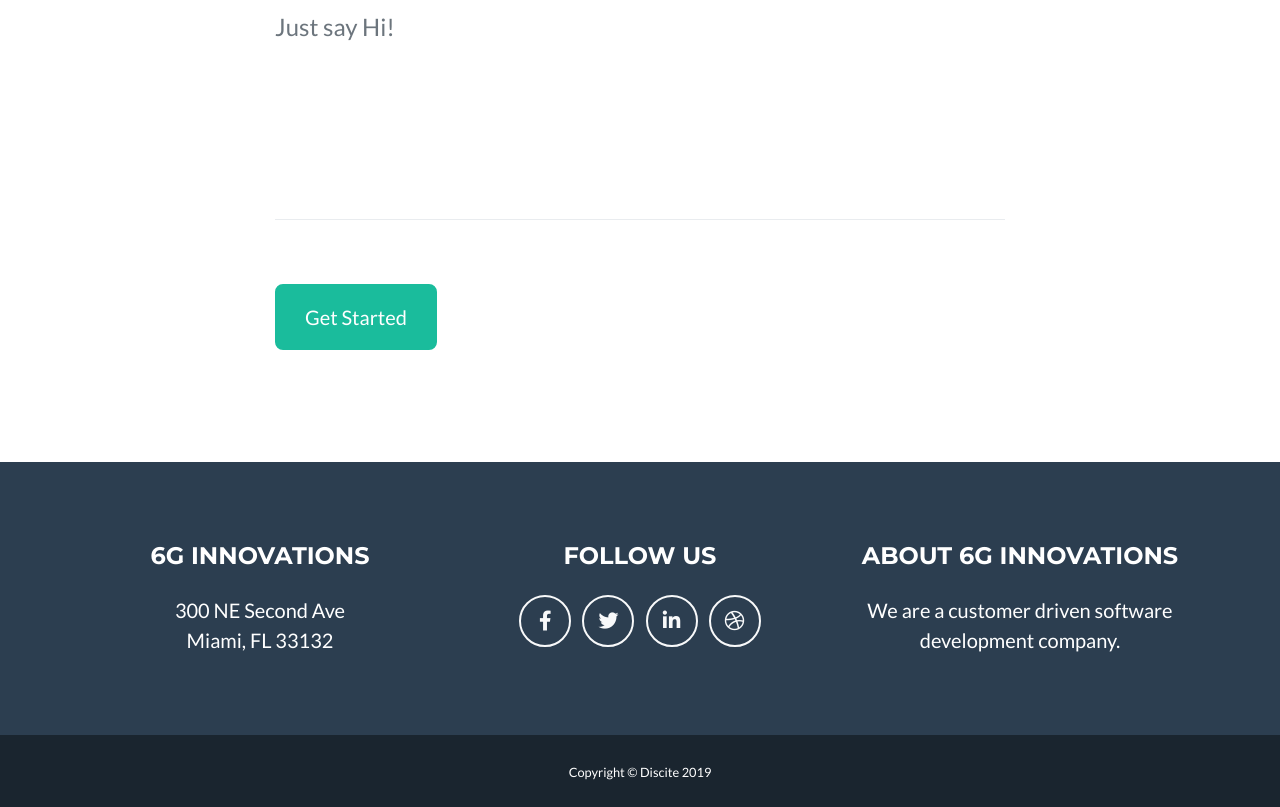
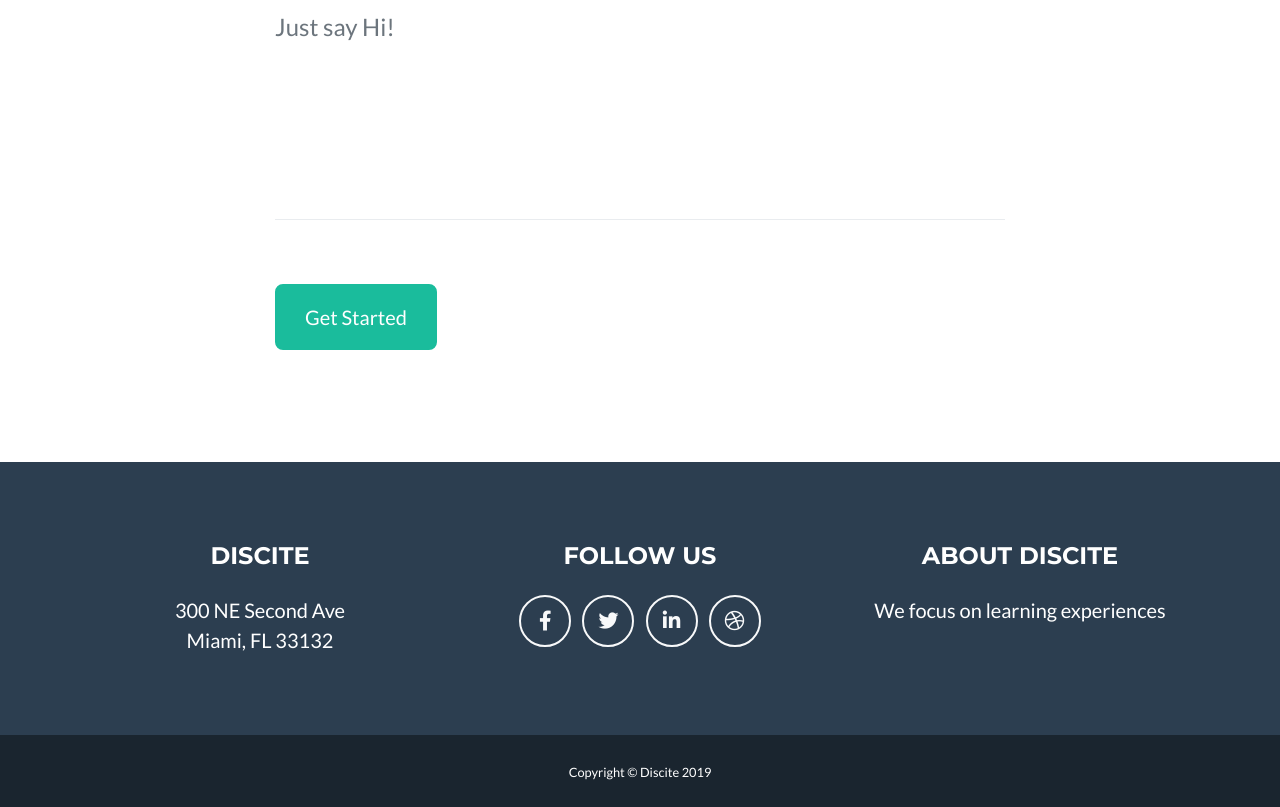
Before and after one commit to alexsaldana9/landingpage, a website with bundled scripts: page index.html in a window 1280 px wide. Shown: the part 2816-3623 px from the top of the page. Built offline with nearby package versions, Linux system fonts and the light colour scheme.

Commit message:
wording - about us section

```diff
--- a/index.html
+++ b/index.html
@@ -297,7 +297,7 @@
 
         <!-- Footer Location -->
         <div class="col-lg-4 mb-5 mb-lg-0">
-          <h4 class="text-uppercase mb-4">6G Innovations</h4>
+          <h4 class="text-uppercase mb-4">Discite</h4>
           <p class="lead mb-0">300 NE Second Ave
             <br>Miami, FL 33132</p>
         </div>
@@ -321,8 +321,8 @@
 
         <!-- Footer About Text -->
         <div class="col-lg-4">
-          <h4 class="text-uppercase mb-4">About 6G Innovations</h4>
-          <p class="lead mb-0">We are a customer driven software development company.</p>
+          <h4 class="text-uppercase mb-4">About Discite</h4>
+          <p class="lead mb-0">We focus on learning experiences</p>
         </div>
 
       </div>
```
